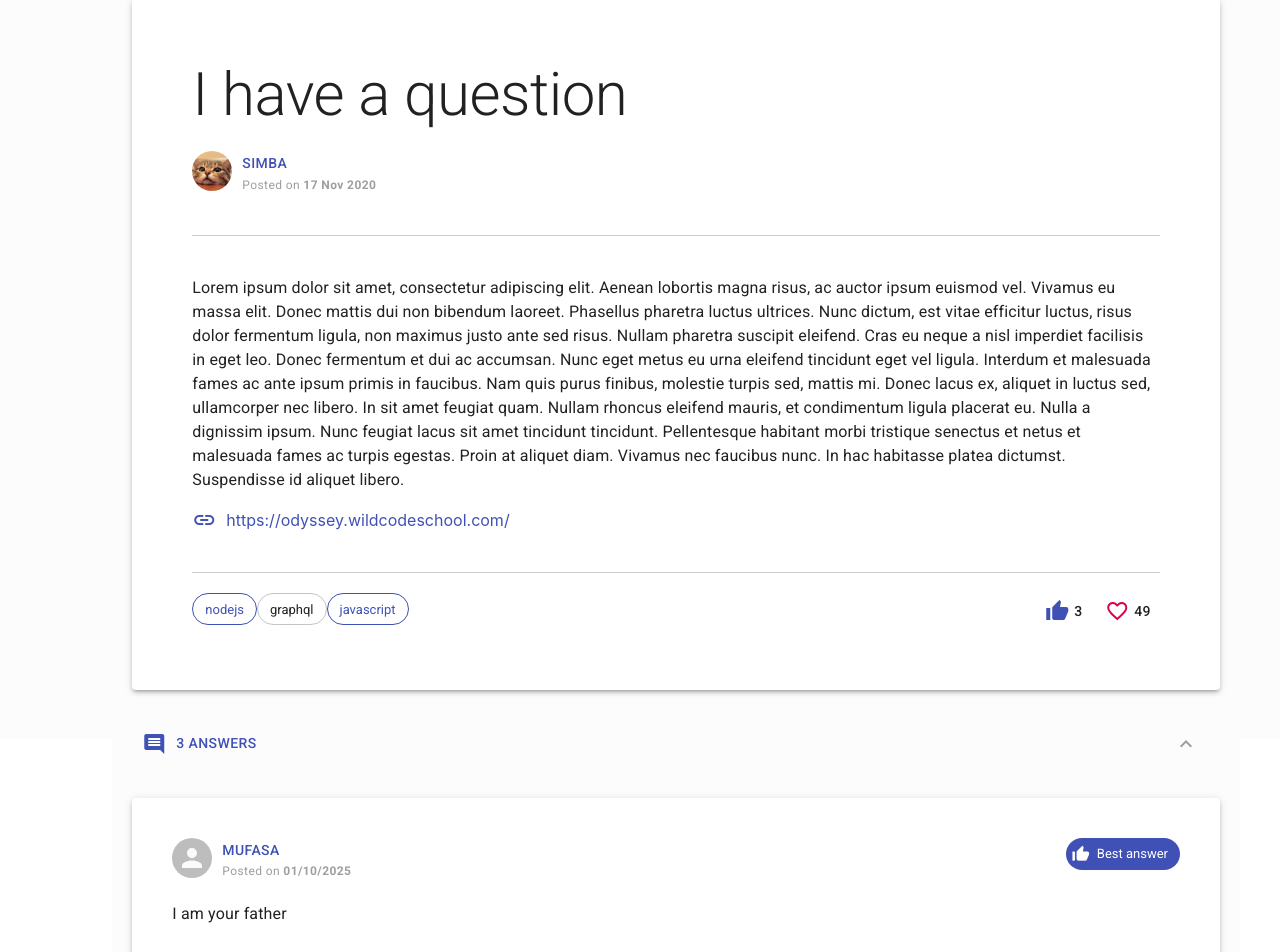
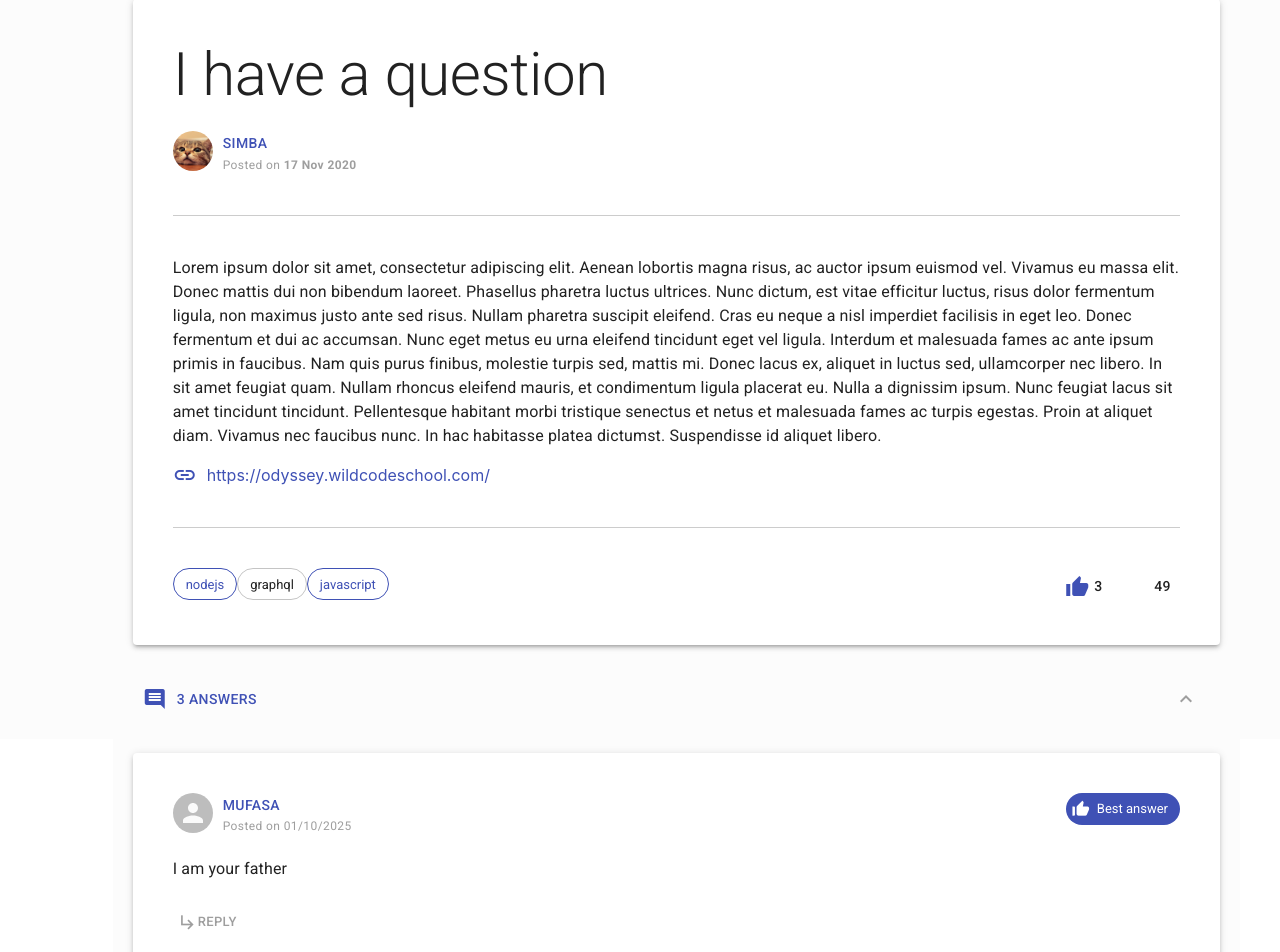
Before and after one commit to WildCodeSchool/2020-11-wns-paris-fantasticfork-projet-front, a React (Create React App) app: page / in a window 1280 px wide. Shown: the part 61-1013 px from the top of the page. Built offline with nearby package versions, Linux system fonts and the light colour scheme.

Commit message:
Clean css

```diff
--- /dev/null
+++ b/src/App.css
@@ -0,0 +1,31 @@
+:root {
+  --blue: #3f51b5;
+  --red: #ffffff;
+  --lightgrey: #9e9e9e;
+  --background: #FCFCFC;
+}
+
+.blue{
+  color: var(--blue);
+}
+
+.red{
+  color: var(--red);
+}
+
+.lightgrey{
+  color: var(--lightgrey);
+}
+
+.bold{
+  font-weight: bold;
+}
+
+.flex_ {
+  display: flex;
+}
+
+.flex_column{
+  display: flex;
+  flex-direction: column;
+}
--- a/src/App.js
+++ b/src/App.js
@@ -1,8 +1,9 @@
 import Article from './Components/Forum/Article';
+import './App.css';
 
 function App() {
   return (
-    <div style={{ height: '100vh', width: '100vw', display: 'flex', backgroundColor: '#FCFCFC' }}>
+    <div style={{ height: '100vh', width: '100%', display: 'flex', backgroundColor: '#FCFCFC' }}>
       <div style={{ width: 500 }}>navbar</div>
       <div style={{ padding: 40 }}>
         <Article />
--- /dev/null
+++ b/src/Components/Forum/Article.css
@@ -0,0 +1,42 @@
+.Article{
+  width: 100%;
+  background-color: var(--background);
+}
+
+.Article_container{
+  display: flex;
+  margin: 20px;
+  padding: 40px;
+}
+/*
+.Article_header{
+  flex: 1;
+  margin: 20;
+  display: flex;
+  flex-direction: column;
+} */
+
+.Article_id{
+  display: flex;
+  margin-top: 20px;
+}
+
+.Article_borderline {
+  flex: 1;
+  margin-top: 40px;
+  margin-bottom: 40px;
+  border-bottom: 1px solid #CCCCCC;
+}
+
+.Article_link{
+  display: flex;
+  align-items: center;
+  margin-top: 15px !important;
+}
+
+.Article_comment_info{
+  display: flex;
+  align-items: center;
+  margin: 20px;
+  padding: 10px;
+}
--- a/src/Components/Forum/Article.js
+++ b/src/Components/Forum/Article.js
@@ -3,50 +3,31 @@ import { Paper, Button, Icon, Avatar, Chip, Typography, Link, IconButton } from
 import Comment from './Comment';
 import NewComment from './NewComment';
 import sampleImage from '../../images/cat.jpg';
+import './Article.css';
 
 function Article() {
   const [heart, setHeart] = useState(false);
   const [toggle, setToggle] = useState(true);
 
   return (
-    <div style={{ width: '100%', backgroundColor: '#FCFCFC' }}>
-      <Paper style={{ margin: 20, padding: 40, display: 'flex' }} elevation={3}>
-        <div
-          style={{
-            flex: 1,
-            margin: 20,
-            display: 'flex',
-            flexDirection: 'column',
-          }}
-        >
+    <div className='Article'>
+      <Paper className='Article_container' elevation={3}>
+        <div className='Article_header'>
           <Typography variant='h2'>I have a question</Typography>
-          <div style={{ display: 'flex', marginTop: 20 }}>
+          <div className='Article_id'>
             <Avatar src={sampleImage} />
-            <div
-              style={{
-                display: 'flex',
-                flexDirection: 'column',
-                marginLeft: 10,
-              }}
-            >
-              <Typography variant='button' style={{ color: '#3f51b5' }}>
+            <div className='flex_column' style={{ marginLeft: 10 }}>
+              <Typography variant='button' className='blue'>
                 Simba
               </Typography>
-              <Typography variant='caption' style={{ color: '#9e9e9e' }}>
+              <Typography variant='caption' className='lightgrey'>
                 Posted on
-                <span style={{ fontWeight: 'bold' }}> 17 Nov 2020</span>
+                <span className='lightgrey bold'> 17 Nov 2020</span>
               </Typography>
             </div>
           </div>
 
-          <div
-            style={{
-              flex: 1,
-              marginTop: 40,
-              marginBottom: 40,
-              borderBottom: '1px solid #CCCCCC',
-            }}
-          />
+          <div className='Article_borderline' />
           <Typography variant='body1' gutterBottom>
             Lorem ipsum dolor sit amet, consectetur adipiscing elit. Aenean lobortis magna risus, ac auctor ipsum euismod vel. Vivamus eu massa elit.
             Donec mattis dui non bibendum laoreet. Phasellus pharetra luctus ultrices. Nunc dictum, est vitae efficitur luctus, risus dolor fermentum
@@ -57,24 +38,12 @@ function Article() {
             tincidunt tincidunt. Pellentesque habitant morbi tristique senectus et netus et malesuada fames ac turpis egestas. Proin at aliquet diam.
             Vivamus nec faucibus nunc. In hac habitasse platea dictumst. Suspendisse id aliquet libero.
           </Typography>
-          <Link
-            style={{ display: 'flex', alignItems: 'center', marginTop: 10 }}
-            href='https://odyssey.wildcodeschool.com/'
-            target='_blank'
-            rel='noopener noreferrer'
-          >
+          <Link className='Article_link' href='https://odyssey.wildcodeschool.com/' target='_blank' rel='noopener noreferrer'>
             <Icon style={{ paddingRight: 10 }}>link</Icon>
             https://odyssey.wildcodeschool.com/
           </Link>
-          <div
-            style={{
-              flex: 1,
-              marginTop: 40,
-              marginBottom: 20,
-              borderBottom: '1px solid #CCCCCC',
-            }}
-          />
-          <div style={{ display: 'flex', flexDirection: 'row' }}>
+          <div className='Article_borderline' />
+          <div className='flex_'>
             <div>
               <Chip label='nodejs' variant='outlined' color='primary' />
               <Chip label='graphql' variant='outlined' olor='secondary' />
@@ -82,14 +51,18 @@ function Article() {
             </div>
             <div style={{ flex: 1 }} />
             <Button>
-              <Icon style={{ color: '#3f51b5', marginRight: 5 }}>thumb_up</Icon>3
+              <Icon className='blue' style={{ marginRight: 5 }}>
+                thumb_up
+              </Icon>
+              3
             </Button>
             <Button>
               <Icon
                 onClick={() => {
                   setHeart(!heart);
                 }}
-                style={{ color: '#DC004E', marginRight: 5 }}
+                className='red'
+                style={{ marginRight: 5 }}
               >
                 {heart ? 'favorite' : 'favorite_border'}
               </Icon>
@@ -98,14 +71,14 @@ function Article() {
           </div>
         </div>
       </Paper>
-      <div style={{ margin: 20, padding: 10, display: 'flex', alignItems: 'center' }} elevation={0}>
-        <Icon style={{ color: '#3f51b5' }}>comment</Icon>
-        <Typography variant='button' style={{ color: '#3f51b5', marginLeft: 10 }}>
+      <div className='Article_comment_info' elevation={0}>
+        <Icon className='blue'>comment</Icon>
+        <Typography variant='button' className='blue' style={{ marginLeft: 10 }}>
           3 Answers
         </Typography>
         <div style={{ flex: 1 }} />
         <IconButton color='primary' onClick={() => setToggle(!toggle)}>
-          <Icon style={{ color: '#9e9e9e' }}>{toggle ? 'expand_less' : 'expand_more'}</Icon>{' '}
+          <Icon className='lightgrey'>{toggle ? 'expand_less' : 'expand_more'}</Icon>{' '}
         </IconButton>
       </div>
       {toggle && (
--- /dev/null
+++ b/src/Components/Forum/Comment.css
@@ -0,0 +1,11 @@
+.Comment_container{
+  margin: 20px;
+  padding: 40px;
+  display: flex;
+  flex-Direction: column;
+}
+
+.Comment_element{
+  display: flex;
+  margin-top: 20px;
+}
--- a/src/Components/Forum/Comment.js
+++ b/src/Components/Forum/Comment.js
@@ -1,21 +1,22 @@
 import React, { useState } from 'react';
 import { Paper, Icon, Avatar, Chip, Typography, Button } from '@material-ui/core';
 import NewComment from './NewComment';
+import './Comment.css';
 
 export default function Comment({ date, name, message, best }) {
   const [reply, setReply] = useState(false);
   return (
     <>
-      <Paper style={{ margin: 20, padding: 40, display: 'flex', flexDirection: 'column' }} elevation={3}>
-        <div style={{ display: 'flex' }}>
+      <Paper className='Comment_container' elevation={3}>
+        <div className='flex_'>
           <Avatar alt={name} />
-          <div style={{ display: 'flex', flexDirection: 'column', marginLeft: 10 }}>
-            <Typography variant='button' style={{ color: '#3f51b5' }}>
+          <div className='flex_column' style={{ marginLeft: 10 }}>
+            <Typography variant='button' className='blue'>
               {name}
             </Typography>
-            <Typography variant='caption' style={{ color: '#9e9e9e' }}>
+            <Typography variant='caption' className='lightgrey'>
               Posted on
-              <span style={{ fontWeight: 'bold' }}> {date}</span>
+              <span className='lightgrey'> {date}</span>
             </Typography>
           </div>
           {best && (
@@ -25,12 +26,12 @@ export default function Comment({ date, name, message, best }) {
             </>
           )}
         </div>
-        <div style={{ display: 'flex', marginTop: 20 }}>
+        <div className='Comment_element'>
           <Typography variant='body1' gutterBottom>
             {message}
           </Typography>
         </div>
-        <div style={{ display: 'flex', marginTop: 20 }}>
+        <div className='Comment_element'>
           {!reply && (
             <Button size='small' style={{ color: '#9e9e9e' }} onClick={() => setReply(true)}>
               <Icon fontSize={'small'}>subdirectory_arrow_right</Icon>reply
--- /dev/null
+++ b/src/Components/Forum/NewComment.css
@@ -0,0 +1,31 @@
+.NewComment{
+  display: flex;
+}
+
+.NewComment_reply{
+  margin: 20px;
+  padding-left: 20px;
+}
+
+.NewComment_reply_icon{
+  color: #9e9e9e;
+}
+
+.NewComment_container{
+  margin: 20px;
+  padding: 40px;
+  padding-right: 30px;
+  display: flex;
+  flex: 1;
+  align-items: flex-start;
+}
+
+.NewComment_avatar{
+  background-color: #673ab7 !important;
+}
+
+.NewComment_textfield{
+  flex: 1;
+  margin-left: 15px !important;
+  margin-right: 15px !important;
+}
--- a/src/Components/Forum/NewComment.js
+++ b/src/Components/Forum/NewComment.js
@@ -1,16 +1,17 @@
 import { Paper, Icon, Avatar, TextField, IconButton } from '@material-ui/core';
+import './NewComment.css';
 
 export default function NewComment({ reply }) {
   return (
-    <div style={{ display: 'flex' }}>
+    <div className='NewComment'>
       {reply && (
-        <div style={{ margin: 20, paddingLeft: 20 }}>
-          <Icon style={{ color: '#9e9e9e' }}>subdirectory_arrow_right</Icon>
+        <div className='NewComment_reply'>
+          <Icon className='NewComment_reply_icon'>subdirectory_arrow_right</Icon>
         </div>
       )}
-      <Paper style={{ margin: 20, padding: 40, paddingRight: 30, display: 'flex', flex: 1, alignItems: 'flex-start' }} elevation={3}>
-        <Avatar style={{ backgroundColor: '#673ab7' }}>M</Avatar>
-        <TextField id='Comment' label='Comment' multiline rows={4} variant='outlined' style={{ flex: 1, marginLeft: 15, marginRight: 15 }} />
+      <Paper className='NewComment_container' elevation={3}>
+        <Avatar className='NewComment_avatar'>M</Avatar>
+        <TextField id='Comment' label='Comment' multiline rows={4} variant='outlined' className='NewComment_textfield' />
         <IconButton style={{ marginRight: 0 }} color='primary'>
           <Icon>create</Icon>
         </IconButton>
```
